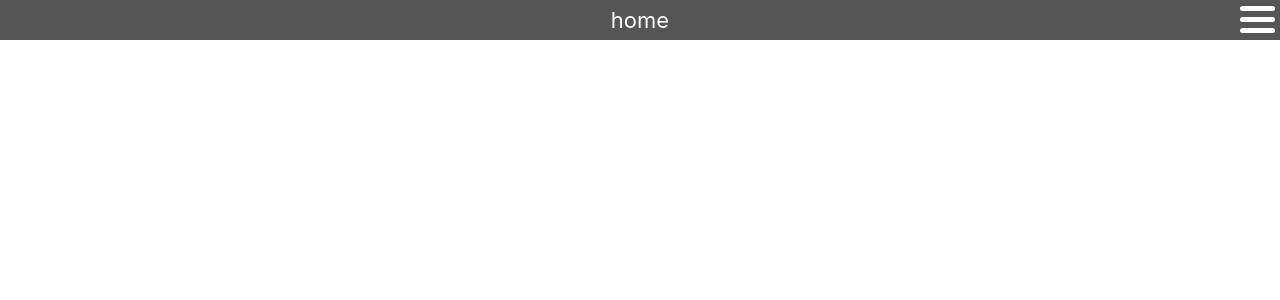
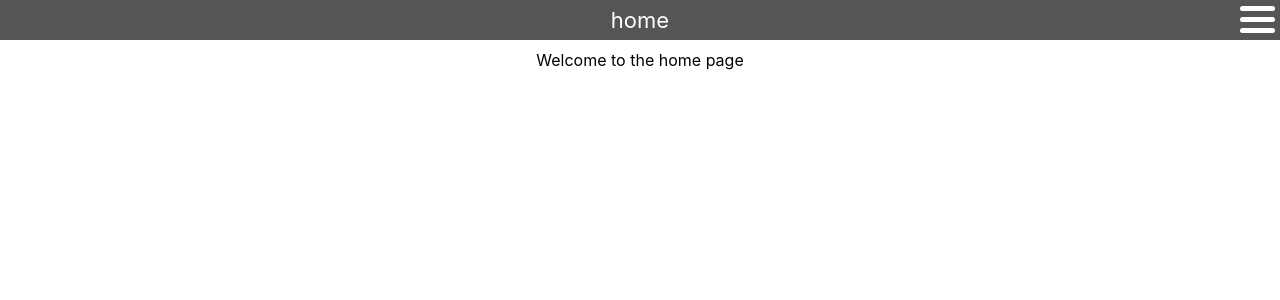
Before and after one commit to georgesavill/SimpleShopWebsite, a React (Create React App) app: page / in a window 1280 px wide. Shown: the top 300 px of the page. Built offline with nearby package versions, Linux system fonts and the light colour scheme.

Commit message:
Add styling for menu and main page content

```diff
--- a/src/App.css
+++ b/src/App.css
@@ -1,4 +1,5 @@
 .app {text-align: center}
+.pageContent{margin-top:40px;padding:10px}
 
 .topNav{position:fixed;top:0;width:100%;height:40px;line-height:40px;background:#555;color:#fff;font-size:22px}
 .menuBtn{position: absolute;top:0;right:0;float:right;margin:0 5px}
@@ -6,3 +7,6 @@
 .change .bar1{-webkit-transform: rotate(-45deg) translate(-9px, 6px);transform: rotate(-45deg) translate(-9px, 6px)}
 .change .bar2{opacity: 0}
 .change .bar3{-webkit-transform: rotate(45deg) translate(-8px, -8px);transform: rotate(45deg) translate(-8px, -8px)}
+
+.sideMenu{background:#eee}
+.sideMenuEntry{padding:10px}
```
